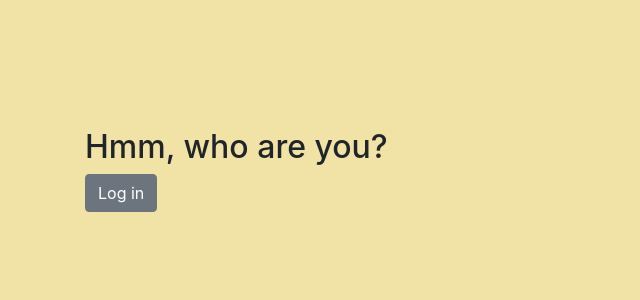
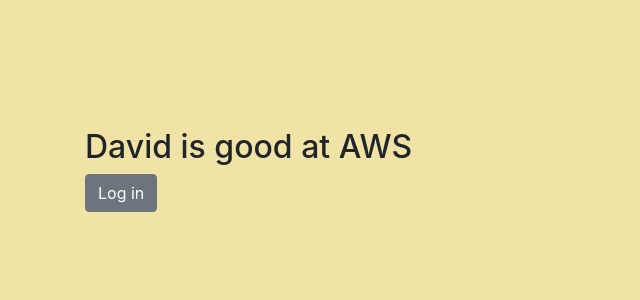
Before and after one commit to david-basil/compact_disk, a Django app: page / in a window 1280 px wide. Shown: the part 56-356 px from the top of the page, without its empty margins (0-640 px from the left). Run offline with Django 4.2, Linux system fonts and the light colour scheme; some libraries are stand-ins or nearby versions.

Commit message:
changesssss

```diff
--- a/django-example/templates/general/home.html
+++ b/django-example/templates/general/home.html
@@ -10,7 +10,7 @@
     {% if user.is_authenticated %}
       <h2>Hi {{ user }}!</h2>
     {% else %}
-      <h2>Hmm, who are you?</h2><a href="{% url 'login' %}" class="btn btn-secondary">Log in</a>
+      <h2>David is good at AWS</h2><a href="{% url 'login' %}" class="btn btn-secondary">Log in</a>
 
     {% endif %}
   </div>
```
